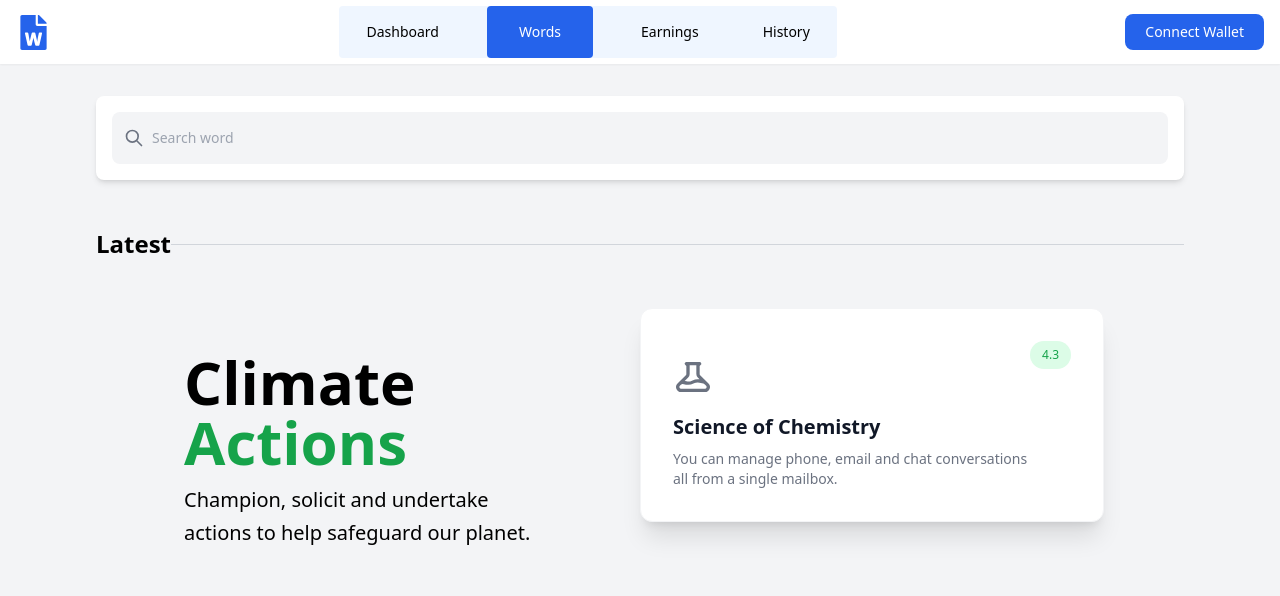
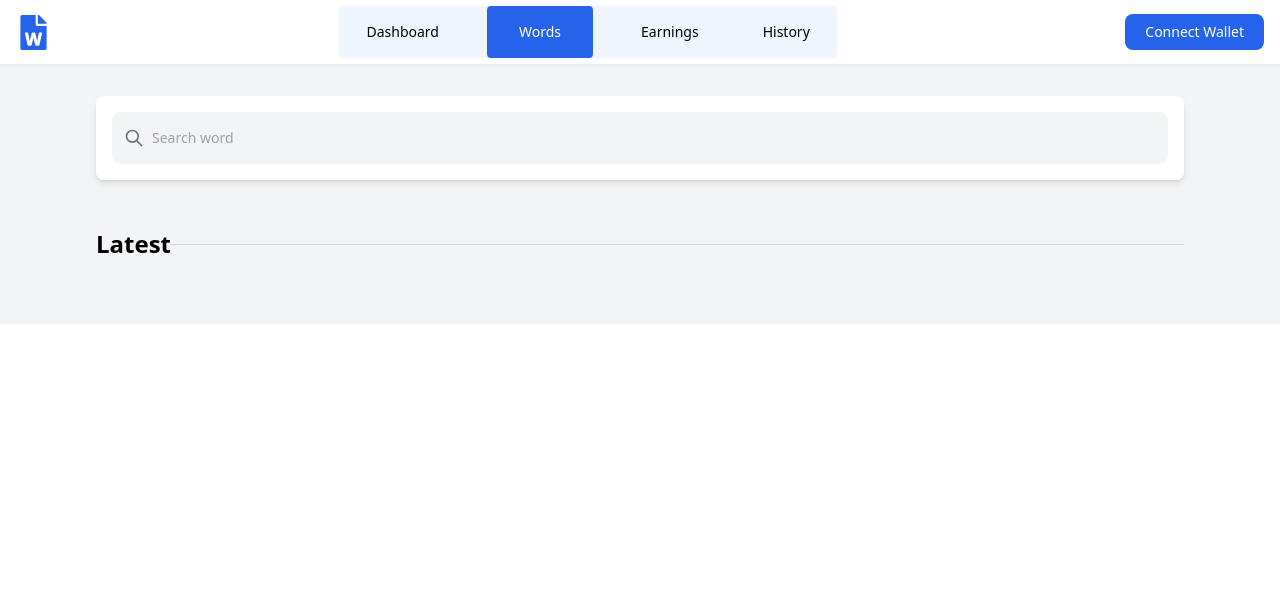
Before and after one commit to kwakyebrilliant/playme, a React (Create React App) app: page /word in a window 1280 px wide. Shown: the top 596 px of the page. Built offline with nearby package versions, Linux system fonts and the light colour scheme; the HTML template or start-up script is replaced by a standard one.

Commit message:
word updates

```diff
--- a/src/dashboard/Word.js
+++ b/src/dashboard/Word.js
@@ -32,63 +32,12 @@ function Word() {
 
         <div className='lg:pt-8 lg:px-24 p-4'>
 
-        <div className='w-full px-20 flex flex-col justify-between'>
-        <div className='grid md:grid-cols-2 max-w-[1240px]'>
-            <div className='flex flex-col justify-center md:items-start w-full px-2 py-8'>
-                <h1 className='py-3 text-4xl md:text-6xl font-bold'>Climate <strong className="font-extrabold text-green-600 sm:block">Actions</strong></h1>
-                <p className='max-w-lg sm:leading-relaxed sm:text-xl'>Champion, solicit and undertake </p>
-                <p className='max-w-lg sm:leading-relaxed sm:text-xl'>actions to help safeguard our planet.</p>
+        <div className='w-full flex flex-col justify-between'>
 
-            </div>
-
-            <div className='mx-auto max-w-lg text-center lg:mx-0 lg:text-left'>
-                        <a
-              className="relative bg-white flex items-start justify-between rounded-xl border border-gray-100 p-4 shadow-xl sm:p-6 lg:p-8"
-              href="#"
-            >
-              <div className="pt-4 text-gray-500">
-                <svg
-                  className="h-8 w-8 sm:h-10 sm:w-10"
-                  fill="none"
-                  stroke="currentColor"
-                  viewBox="0 0 24 24"
-                  xmlns="http://www.w3.org/2000/svg"
-                >
-                  <path
-                    stroke-linecap="round"
-                    stroke-linejoin="round"
-                    stroke-width="2"
-                    d="M19.428 15.428a2 2 0 00-1.022-.547l-2.387-.477a6 6 0 00-3.86.517l-.318.158a6 6 0 01-3.86.517L6.05 15.21a2 2 0 00-1.806.547M8 4h8l-1 1v5.172a2 2 0 00.586 1.414l5 5c1.26 1.26.367 3.414-1.415 3.414H4.828c-1.782 0-2.674-2.154-1.414-3.414l5-5A2 2 0 009 10.172V5L8 4z"
-                  ></path>
-                </svg>
-
-                <h3 className="mt-4 text-lg font-bold text-gray-900 sm:text-xl">
-                  Science of Chemistry
-                </h3>
-
-                <p className="mt-2 hidden text-sm sm:block">
-                  You can manage phone, email and chat conversations all from a single
-                  mailbox.
-                </p>
-              </div>
-
-              <span
-                className="rounded-full bg-green-100 px-3 py-1.5 text-xs font-medium text-green-600"
-              >
-                4.3
-              </span>
-            </a>
-            </div>
 
 
 
         </div>
-
-
-
-    </div>
-
-
 
         </div>
 
```
